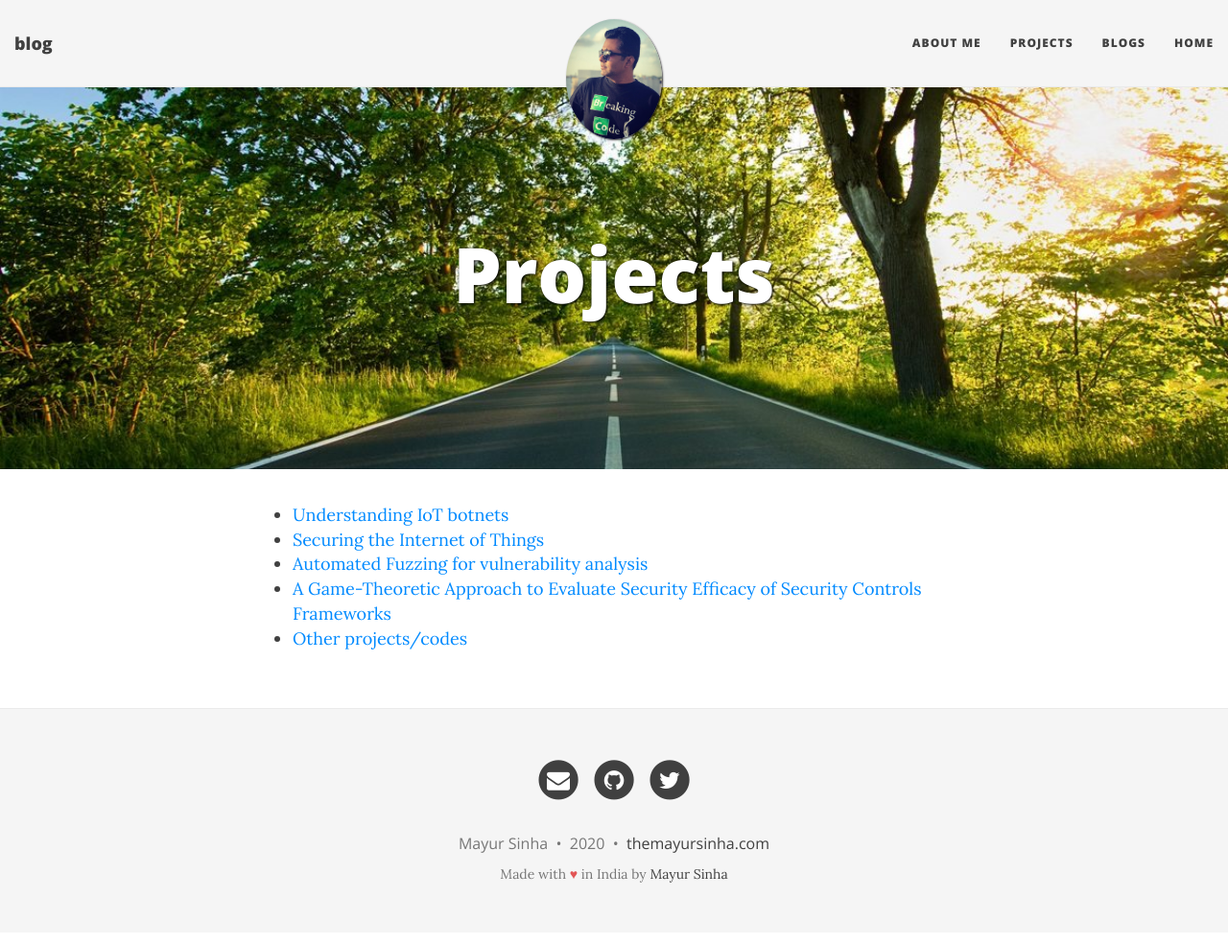
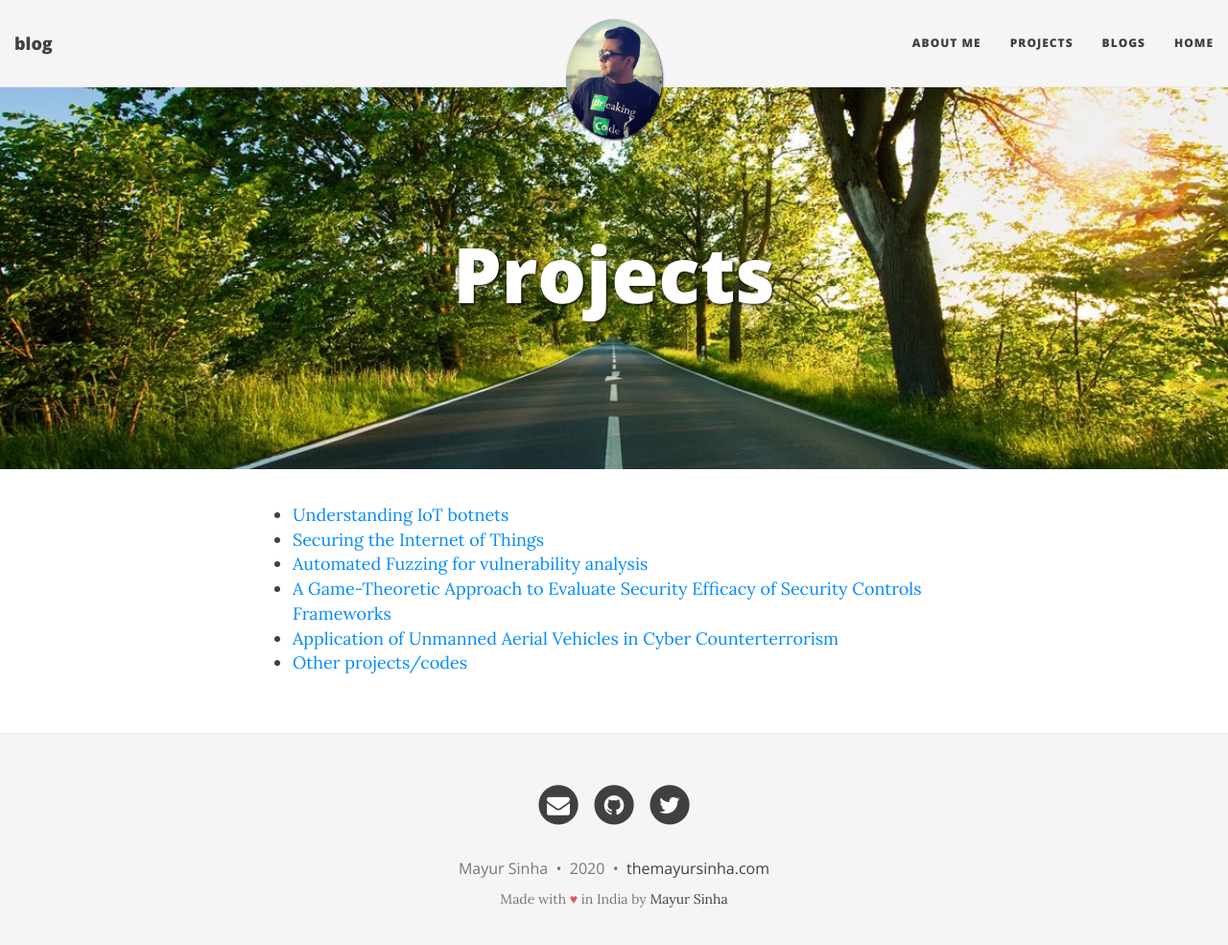
Before and after one commit to themayursinha/blog, a Jekyll site: the page built from projects.md, in a window 1280 px wide and 998 px high. Shown: the top 985 px of the window at 96% size. Built offline with Jekyll 4.4.1, drawn with Linux system fonts in a browser that asks for light colours; nearby versions of some CDN libraries; library files that are not in the unit come from our copies.

Commit message:
adding a project name

```diff
--- a/projects.md
+++ b/projects.md
@@ -7,4 +7,5 @@ bigimg: /img/path.jpg
 * [Securing the Internet of Things](https://www.researchgate.net/project/Securing-the-Internet-of-Things-2)
 * [Automated Fuzzing for vulnerability analysis](https://www.researchgate.net/publication/330684293_Automated_Fuzzing_for_vulnerability_analysis)
 * [A Game-Theoretic Approach to Evaluate Security Efficacy of Security Controls Frameworks](https://www.researchgate.net/publication/339129540_A_Game-Theoretic_Approach_to_Evaluate_Security_Efficacy_of_Security_Controls_Frameworks)
+* [Application of Unmanned Aerial Vehicles in Cyber Counterterrorism](https://www.researchgate.net/publication/342397296_Application_of_Unmanned_Aerial_Vehicles_in_Cyber_Counterterrorism)
 * [Other projects/codes](https://github.com/themayursinha)
```
